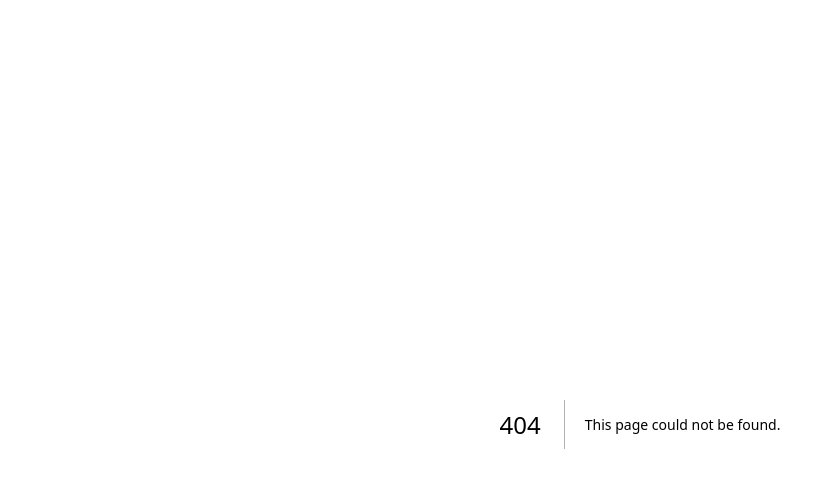
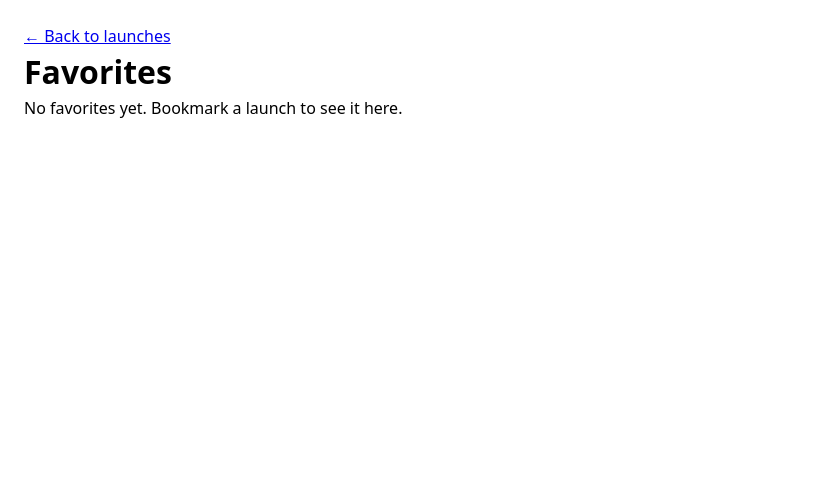
Before and after one commit to mateuszdo/spacex-explorer, a Next.js app: page /favorites in a window 1280 px wide. Before the commit this address had no page. Shown: the top 488 px of the page, without its empty margins (0-818 px from the left). Built offline with nearby package versions, Linux system fonts and the light colour scheme.

Commit message:
feat: add favorites with LocalStorage persistence and hydration-safe loading

```diff
--- /dev/null
+++ b/src/app/favorites/page.tsx
@@ -0,0 +1,40 @@
+"use client";
+
+import Link from "next/link";
+import { useFavorites } from "@/lib/hooks/useFavorites";
+
+export default function FavoritesPage() {
+  const { favorites, toggle, hydrated } = useFavorites();
+
+  return (
+    <main>
+      <p>
+        <Link href="/">← Back to launches</Link>
+      </p>
+
+      <h1>Favorites</h1>
+
+      {!hydrated && <p>Loading…</p>}
+
+      {hydrated && favorites.length === 0 && (
+        <p>No favorites yet. Bookmark a launch to see it here.</p>
+      )}
+
+      {hydrated && favorites.length > 0 && (
+        <ul>
+          {favorites.map((fav) => (
+            <li key={fav.id}>
+              <Link href={`/launches/${fav.id}`}>{fav.name}</Link>
+              <button
+                onClick={() => toggle(fav)}
+                aria-label={`Remove ${fav.name} from favorites`}
+              >
+                Remove
+              </button>
+            </li>
+          ))}
+        </ul>
+      )}
+    </main>
+  );
+}
--- a/src/app/launches/[id]/page.tsx
+++ b/src/app/launches/[id]/page.tsx
@@ -1,6 +1,7 @@
 import Link from "next/link";
 import { notFound } from "next/navigation";
 import { fetchLaunchById } from "@/lib/launches";
+import { FavoriteButton } from "@/components/FavoriteButton";
 
 export default async function LaunchDetailPage({
   params,
@@ -23,6 +24,7 @@ export default async function LaunchDetailPage({
       </p>
 
       <h1>{launch.name}</h1>
+      <FavoriteButton launch={{ id: launch.id, name: launch.name }} />
 
       <p>
         {new Date(launch.date_utc).toUTCString()}
--- a/src/app/page.tsx
+++ b/src/app/page.tsx
@@ -5,6 +5,7 @@ import { useState } from "react";
 import { useLaunches } from "@/lib/hooks/useLaunches";
 import { useDebounce } from "@/lib/hooks/useDebounce";
 import { DEFAULT_FILTERS, type LaunchFilters } from "@/types/launch";
+import { FavoriteButton } from "@/components/FavoriteButton";
 
 export default function HomePage() {
   const [filters, setFilters] = useState<LaunchFilters>(DEFAULT_FILTERS);
@@ -35,6 +36,10 @@ export default function HomePage() {
   return (
     <main>
       <h1>SpaceX Explorer</h1>
+
+      <p>
+        <Link href="/favorites">View favorites →</Link>
+      </p>
 
       <div>
         <label htmlFor="search">Search missions</label>
@@ -128,6 +133,7 @@ export default function HomePage() {
           {launches.map((launch) => (
             <li key={launch.id}>
               <Link href={`/launches/${launch.id}`}>{launch.name}</Link>
+              <FavoriteButton launch={{ id: launch.id, name: launch.name }} />
             </li>
           ))}
         </ul>
--- /dev/null
+++ b/src/lib/hooks/useFavorites.ts
@@ -0,0 +1,63 @@
+"use client";
+
+import { useEffect, useState, useCallback } from "react";
+
+export interface Favorite {
+  id: string;
+  name: string;
+}
+
+const STORAGE_KEY = "spacex:favorites";
+
+function read(): Favorite[] {
+  try {
+    const raw = localStorage.getItem(STORAGE_KEY);
+    return raw ? (JSON.parse(raw) as Favorite[]) : [];
+  } catch {
+    return [];
+  }
+}
+
+export function useFavorites() {
+  const [favorites, setFavorites] = useState<Favorite[]>([]);
+  const [hydrated, setHydrated] = useState(false);
+
+  // Read from storage only after mount - localStorage is client-only.
+  useEffect(() => {
+    // eslint-disable-next-line react-hooks/set-state-in-effect
+    setFavorites(read());
+    setHydrated(true);
+  }, []);
+
+  // Sync across tabs/components.
+  useEffect(() => {
+    function onStorage(e: StorageEvent) {
+      if (e.key === STORAGE_KEY) setFavorites(read());
+    }
+    window.addEventListener("storage", onStorage);
+    return () => window.removeEventListener("storage", onStorage);
+  }, []);
+
+  const persist = useCallback((next: Favorite[]) => {
+    setFavorites(next);
+    localStorage.setItem(STORAGE_KEY, JSON.stringify(next));
+  }, []);
+
+  const toggle = useCallback((fav: Favorite) => {
+    setFavorites((prev) => {
+      const exists = prev.some((f) => f.id === fav.id);
+      const next = exists
+        ? prev.filter((f) => f.id !== fav.id)
+        : [...prev, fav];
+      localStorage.setItem(STORAGE_KEY, JSON.stringify(next));
+      return next;
+    });
+  }, []);
+
+  const isFavorite = useCallback(
+    (id: string) => favorites.some((f) => f.id === id),
+    [favorites],
+  );
+
+  return { favorites, toggle, isFavorite, hydrated, persist };
+}
```
Also changed, not shown: src/components/FavoriteButton.tsx (added, +32 -0 lines), 1 other file (tests, documents, lock files or other folders).
